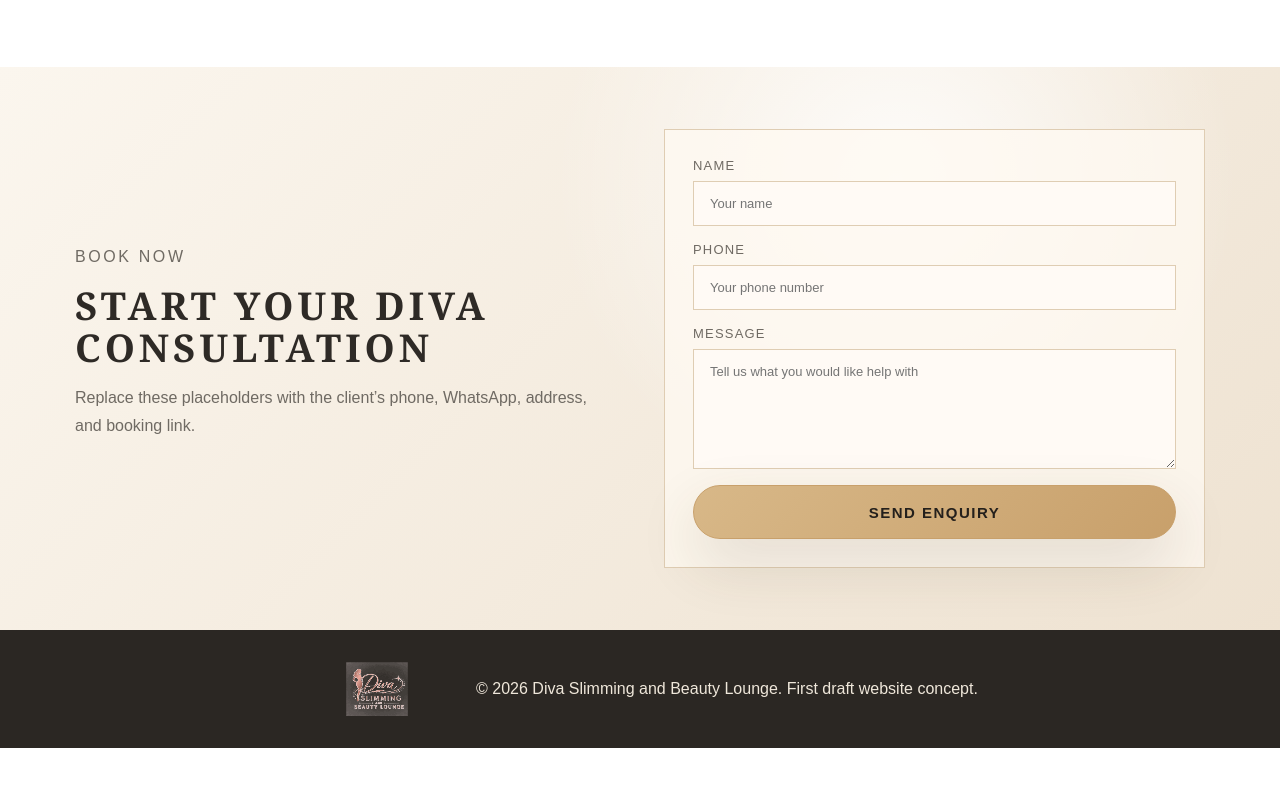
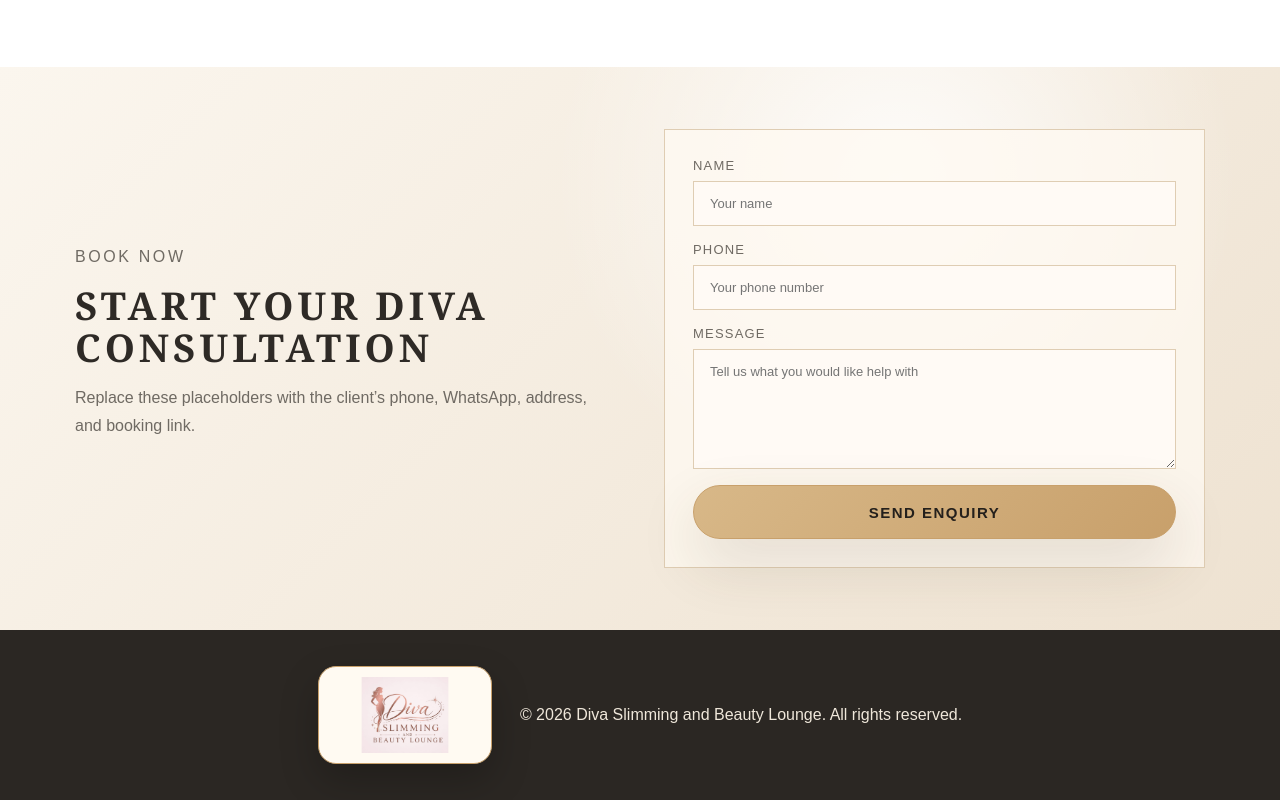
Before and after one commit to mrclubbe-git/diva-slimming-beauty-lounge, a plain HTML site: page index.html in a window 1280 px wide. Shown: the part 4853-5653 px from the top of the page. Before the commit the page ends 5601 px from the top, so only its background shows below. Drawn offline with Linux system fonts and the light colour scheme.

Commit message:
Apply footer logo badge recommendations

```diff
--- a/index.html
+++ b/index.html
@@ -11,6 +11,7 @@
     <link rel="icon" type="image/svg+xml" href="assets/brand/favicon.svg?v=20260615-3" />
     <link rel="stylesheet" href="styles.css" />
     <link rel="stylesheet" href="logo-fix.css" />
+    <link rel="stylesheet" href="footer-fix.css" />
   </head>
   <body>
     <svg class="svg-defs" width="0" height="0" aria-hidden="true" focusable="false">
@@ -294,12 +295,14 @@
         <path d="M16.04 4C9.42 4 4.04 9.38 4.04 16c0 2.12.56 4.19 1.62 6.02L4 28l6.12-1.61A11.9 11.9 0 0 0 16.04 28c6.62 0 12-5.38 12-12s-5.38-12-12-12Zm0 21.88c-1.82 0-3.59-.5-5.14-1.45l-.37-.22-3.63.95.97-3.54-.24-.36A9.8 9.8 0 0 1 6.16 16c0-5.44 4.43-9.88 9.88-9.88S25.92 10.56 25.92 16s-4.43 9.88-9.88 9.88Zm5.42-7.4c-.3-.15-1.76-.87-2.03-.97-.27-.1-.47-.15-.67.15-.2.3-.77.97-.95 1.17-.17.2-.35.22-.65.07-.3-.15-1.25-.46-2.38-1.47-.88-.78-1.47-1.74-1.65-2.04-.17-.3-.02-.46.13-.61.13-.13.3-.35.45-.52.15-.18.2-.3.3-.5.1-.2.05-.37-.02-.52-.08-.15-.67-1.6-.92-2.2-.24-.58-.49-.5-.67-.51h-.57c-.2 0-.52.07-.8.37-.27.3-1.05 1.03-1.05 2.5s1.08 2.9 1.23 3.1c.15.2 2.12 3.23 5.13 4.53.72.31 1.28.5 1.72.64.72.23 1.38.2 1.9.12.58-.09 1.76-.72 2.01-1.42.25-.7.25-1.3.17-1.42-.07-.13-.27-.2-.57-.35Z" />
       </svg>
     </a>
-    <footer>
-      <svg class="brand-logo" viewBox="0 0 1280 853" role="img" aria-labelledby="footer-logo-title" preserveAspectRatio="xMidYMid meet">
-        <title id="footer-logo-title">Diva Slimming and Beauty Lounge</title>
-        <image href="assets/brand/logo.jpg" width="1280" height="853" filter="url(#logo-bg-removal)" />
-      </svg>
-      <p>© 2026 Diva Slimming and Beauty Lounge. First draft website concept.</p>
+    <footer class="site-footer">
+      <a class="footer-logo-badge" href="#top" aria-label="Diva Slimming and Beauty Lounge home">
+        <svg class="footer-brand-logo" viewBox="0 0 1280 853" role="img" aria-labelledby="footer-logo-title" preserveAspectRatio="xMidYMid meet">
+          <title id="footer-logo-title">Diva Slimming and Beauty Lounge</title>
+          <image href="assets/brand/logo.jpg" width="1280" height="853" />
+        </svg>
+      </a>
+      <p>© 2026 Diva Slimming and Beauty Lounge. All rights reserved.</p>
     </footer>
     <script src="script.js"></script>
   </body>
```
